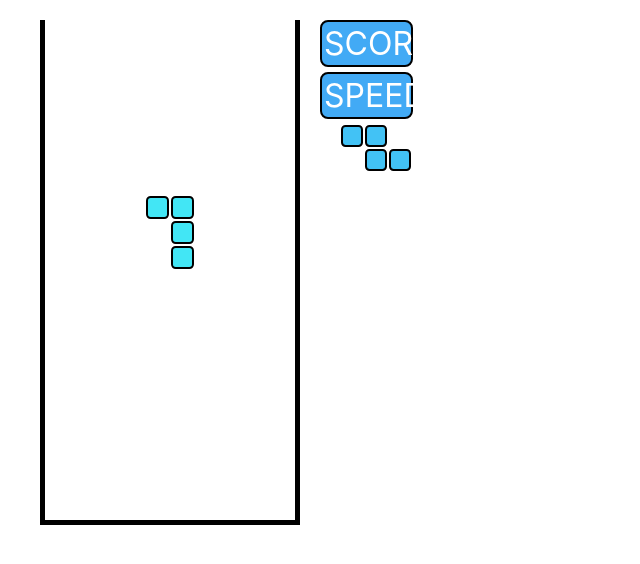
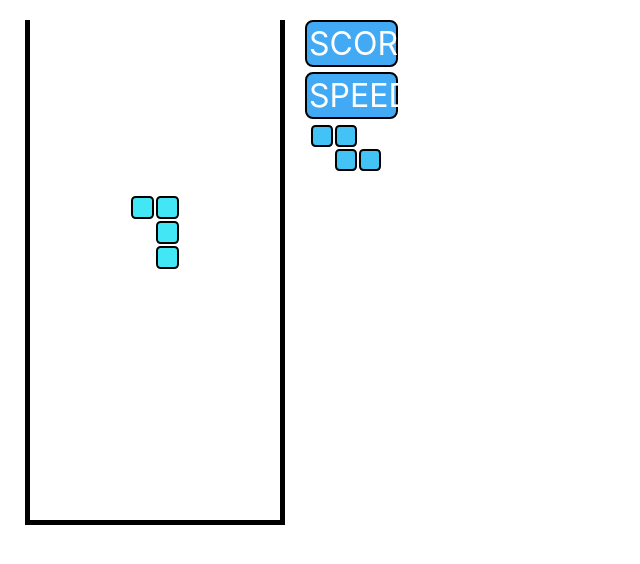
Before and after one commit to RGilyazov/Tetris, a React (Create React App) app: page / in a window 1280 px wide. Shown: the top 564 px of the page, without its empty margins (0-640 px from the left). Built offline with nearby package versions, Linux system fonts and the light colour scheme.

Commit message:
bag fixed

```diff
--- a/src/App.css
+++ b/src/App.css
@@ -36,7 +36,9 @@
 
 .glass--outer {
   display: flex;
-
+}
+body {
+    margin: 0px;
 }
 
 .infoBadge {
--- a/src/components/glass.jsx
+++ b/src/components/glass.jsx
@@ -31,7 +31,7 @@ export default function Glass (props){
     const style={width: `${cellSize *colsCount }px`,
            height: `${cellSize * rowsCount}px`}
 
-    const margin_left = direction ==='row'? 20: (props.value.maxWidth - 50 - cellSize * colsCount)/2
+    const margin_left = direction ==='row'? 5: (props.value.maxWidth - 50 - cellSize * colsCount)/2
 
     return <div className='glass--outer' style={{'flex-direction': direction, 'margin-left': margin_left}}>
                <div className={props.preview?'':'glass--inner'} style={style}>
```
